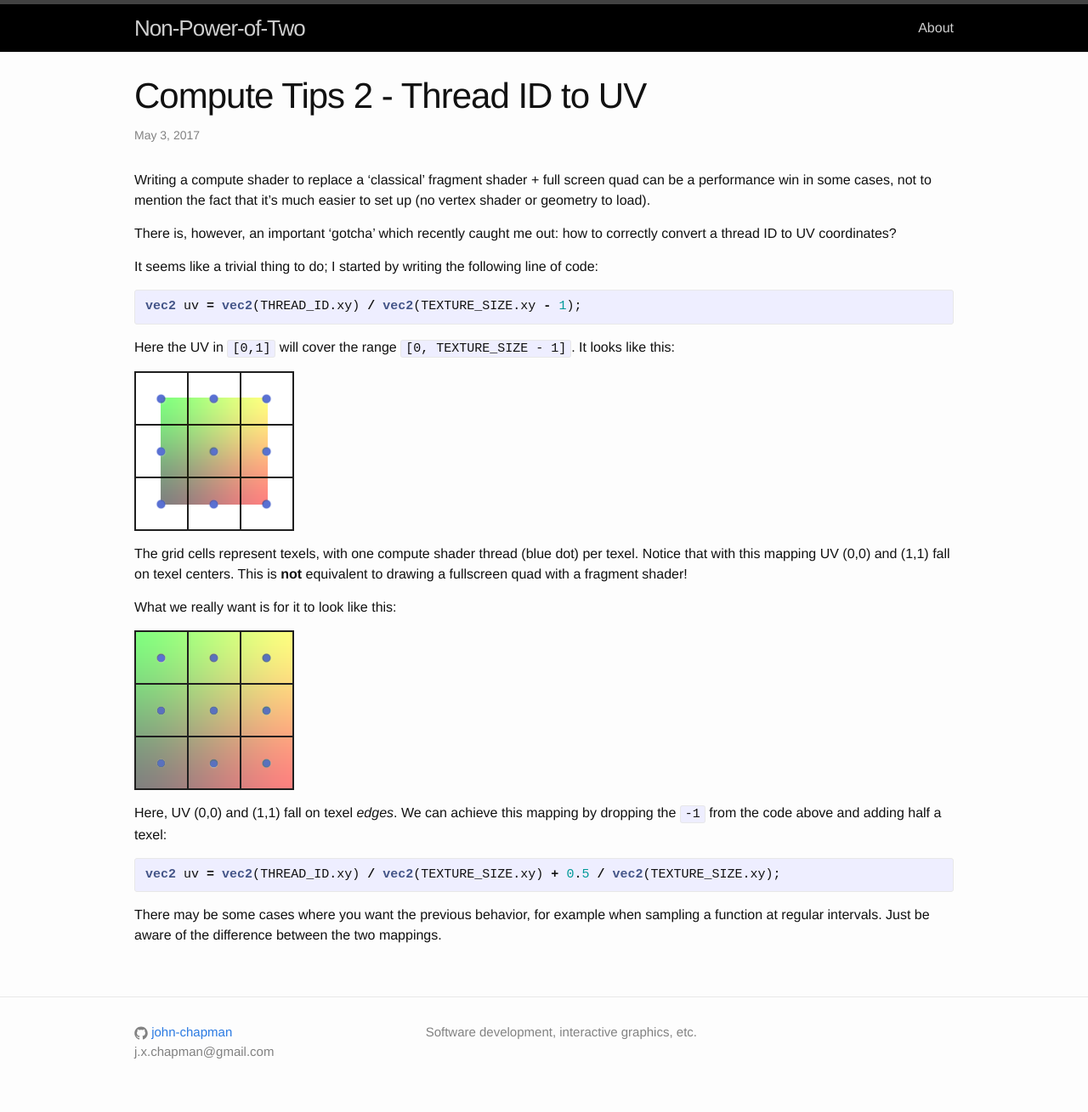
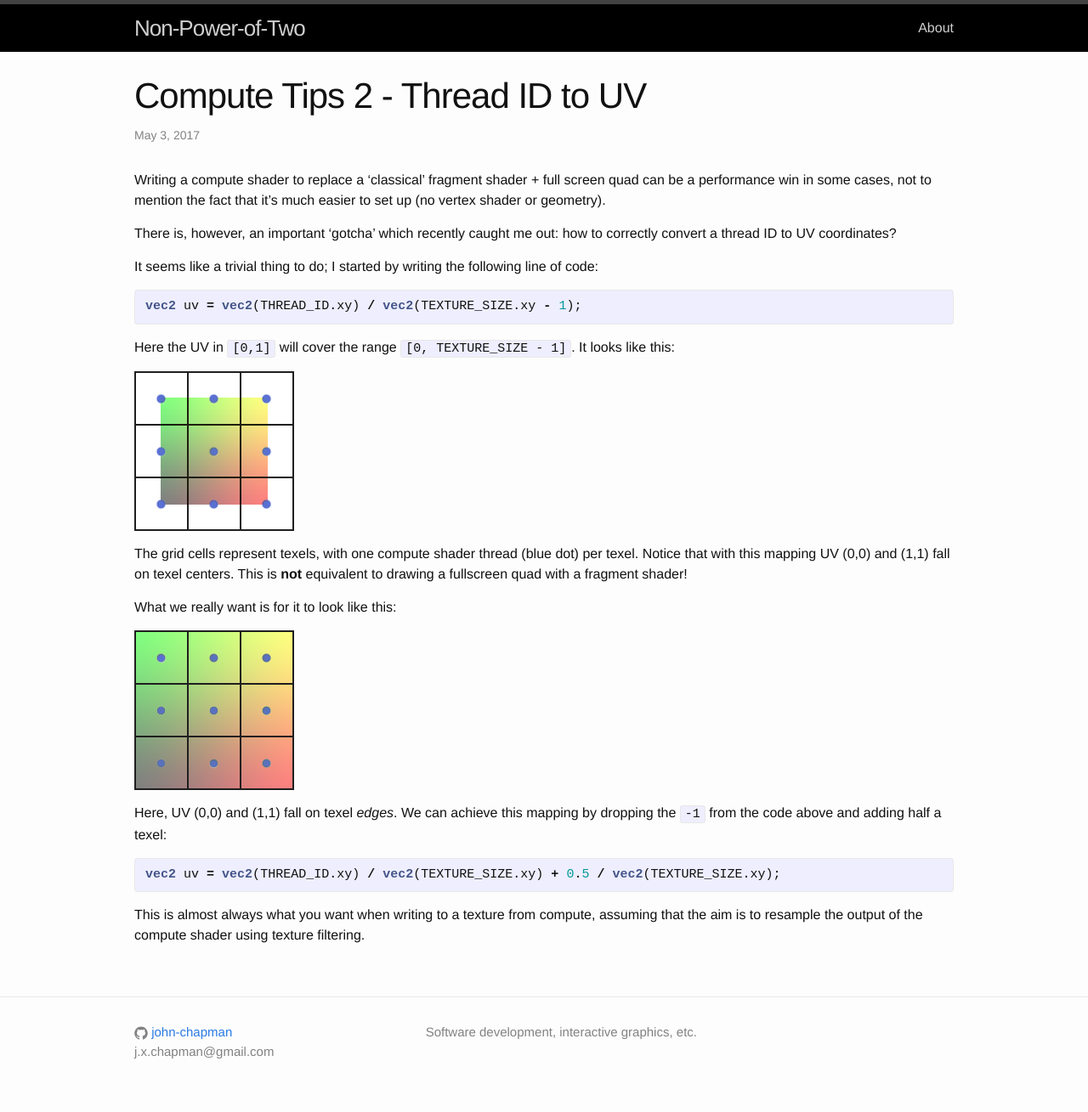
Before and after one commit to john-chapman/john-chapman.github.io, a Jekyll site: the page built from _posts/2017-05-03-compute-tips-2.md, in a window 1280 px wide. Shown: the whole page at 85% size. Built offline with Jekyll 4.4.1, drawn with Linux system fonts in a browser that asks for light colours; comment, search, counter and statistics services are not loaded.

Commit message:
Update 2017-05-03-compute-tips-2.md

```diff
--- a/_posts/2017-05-03-compute-tips-2.md
+++ b/_posts/2017-05-03-compute-tips-2.md
@@ -7,7 +7,7 @@ published: true
 tags: compute shader, fragment shader, thread id, uv, hlsl, glsl
 ---
 
-Writing a compute shader to replace a 'classical' fragment shader + full screen quad can be a performance win in some cases, not to mention the fact that it's much easier to set up (no vertex shader or geometry to load).
+Writing a compute shader to replace a 'classical' fragment shader + full screen quad can be a performance win in some cases, not to mention the fact that it's much easier to set up (no vertex shader or geometry).
 
 There is, however, an important 'gotcha' which recently caught me out: how to correctly convert a thread ID to UV coordinates?
 
@@ -33,4 +33,4 @@ Here, UV (0,0) and (1,1) fall on texel _edges_. We can achieve this mapping by d
 vec2 uv = vec2(THREAD_ID.xy) / vec2(TEXTURE_SIZE.xy) + 0.5 / vec2(TEXTURE_SIZE.xy);
 {% endhighlight %}
 
-There may be some cases where you want the previous behavior, for example when sampling a function at regular intervals. Just be aware of the difference between the two mappings.
+This is almost always what you want when writing to a texture from compute, assuming that the aim is to resample the output of the compute shader using texture filtering.
```
